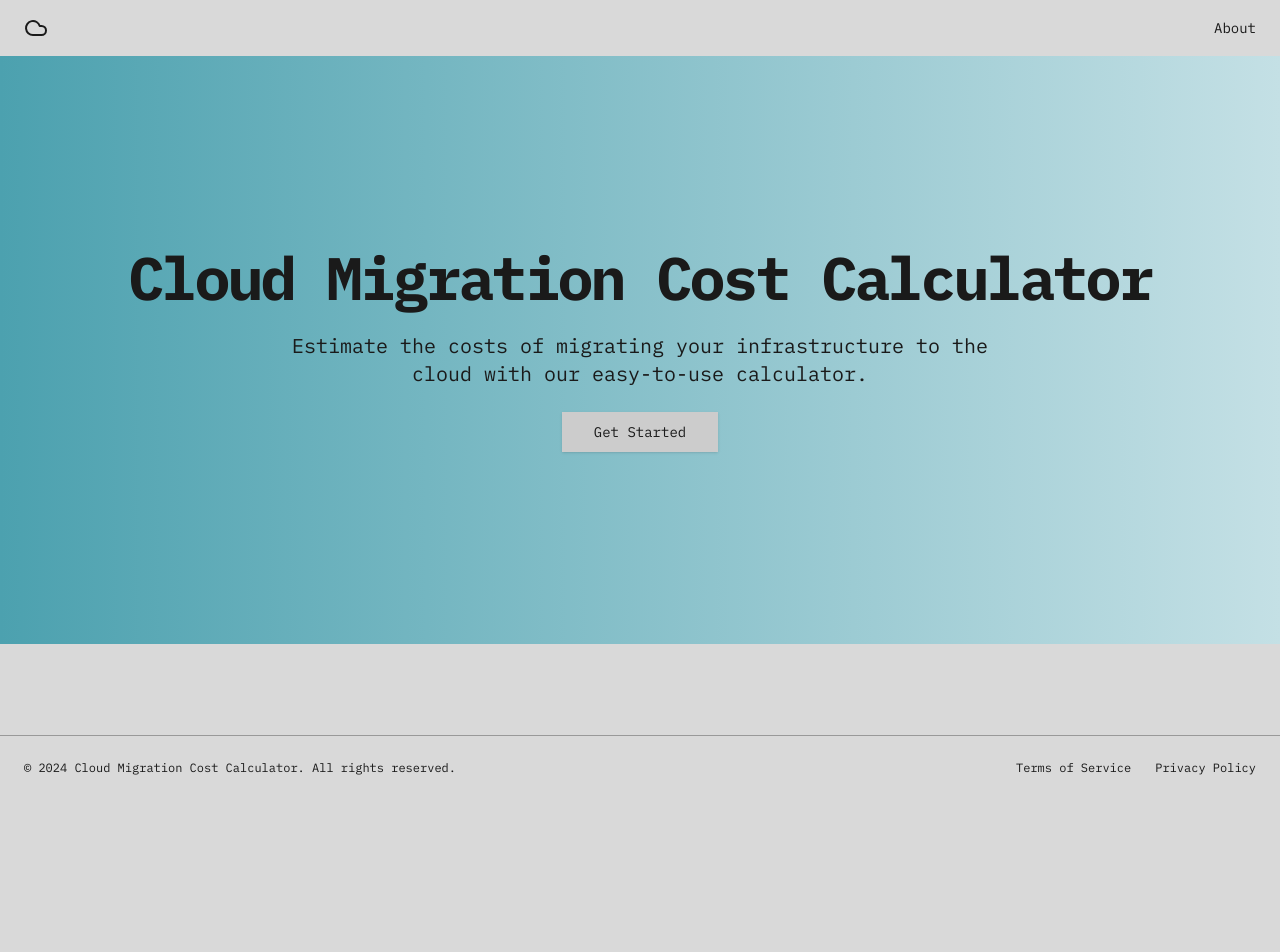
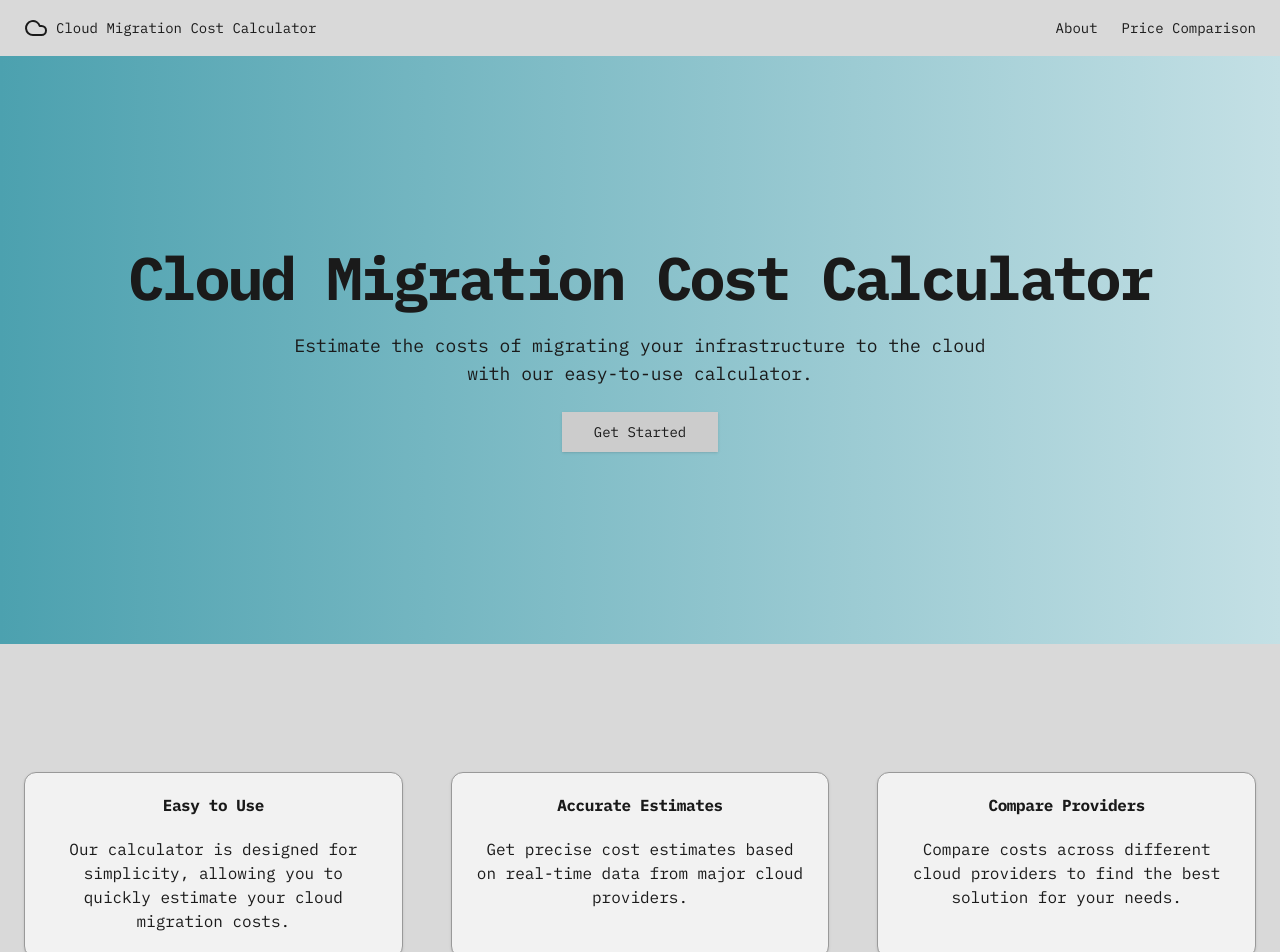
Before and after one commit to HUSAM-07/Brio_Cloud_App, a Next.js app: page / in a window 1280 px wide. Shown: the top 952 px of the page. Before the commit the page ends 800 px from the top, so only its background shows below. Built offline with nearby package versions, Linux system fonts and the light colour scheme.

Commit message:
updated nav

```diff
--- a/src/app/layout.js
+++ b/src/app/layout.js
@@ -16,6 +16,9 @@ export const metadata = {
 export default function RootLayout({ children }) {
   return (
     <html lang="en">
+      <head>
+        <meta name="viewport" content="width=device-width, initial-scale=1" />
+      </head>
       <body className={cn(
         'min-h-screen bg-background font-mono antialiased',
         fontMono.variable
--- a/src/app/page.js
+++ b/src/app/page.js
@@ -7,41 +7,73 @@ import { Button } from "@/components/ui/button"
 export default function LandingPage() {
   return (
     <div className="flex flex-col min-h-[100dvh]">
-      <header className="px-4 lg:px-6 h-14 flex items-center">
+      <header className="px-4 lg:px-6 h-14 flex items-center justify-between">
         <Link href="/" className="flex items-center justify-center">
           <CloudIcon className="h-6 w-6" />
-          <span className="sr-only">Cloud Migration Cost Calculator</span>
+          <span className="sr-only md:not-sr-only md:ml-2 text-sm font-medium">Cloud Migration Cost Calculator</span>
         </Link>
-        <nav className="ml-auto flex gap-4 sm:gap-6">
-          <Link href="/report/page" className="text-sm font-medium hover:underline underline-offset-4">
+        <nav className="flex gap-4 sm:gap-6">
+          <Link href="/reports" className="text-sm font-medium hover:underline underline-offset-4">
             About
+          </Link>
+          <Link href="/chart" className="text-sm font-medium hover:underline underline-offset-4">
+            Price Comparison
           </Link>
         </nav>
       </header>
       <main className="flex-1">
         <section className="w-full py-12 md:py-24 lg:py-32 xl:py-48 bg-gradient-to-r from-[#4ca1af] to-[#c4e0e5]">
           <div className="container px-4 md:px-6 flex flex-col items-center justify-center text-center space-y-6">
-            <h1 className="text-4xl font-bold tracking-tighter sm:text-5xl md:text-6xl">
+            <h1 className="text-3xl sm:text-4xl md:text-5xl lg:text-6xl font-bold tracking-tighter">
               Cloud Migration Cost Calculator
             </h1>
-            <p className="max-w-[700px] text-muted-foreground md:text-xl">
+            <p className="max-w-[700px] text-sm sm:text-base md:text-lg text-muted-foreground">
               Estimate the costs of migrating your infrastructure to the cloud with our easy-to-use calculator.
             </p>
             <Link
               href="/dashboard"
-              className="inline-flex h-10 items-center justify-center rounded-md bg-primary px-8 text-sm font-medium text-primary-foreground shadow transition-colors hover:bg-primary/90 focus-visible:outline-none focus-visible:ring-1 focus-visible:ring-ring disabled:pointer-events-none disabled:opacity-50"
+              className="inline-flex h-10 items-center justify-center rounded-md bg-primary px-4 sm:px-6 md:px-8 text-sm font-medium text-primary-foreground shadow transition-colors hover:bg-primary/90 focus-visible:outline-none focus-visible:ring-1 focus-visible:ring-ring disabled:pointer-events-none disabled:opacity-50"
             >
               Get Started
             </Link>
           </div>
         </section>
-        {/* ... (rest of the sections remain the same) ... */}
+        <section className="w-full py-12 md:py-24 lg:py-32">
+          <div className="container px-4 md:px-6">
+            <div className="grid gap-6 lg:grid-cols-3 lg:gap-12">
+              <Card className="flex flex-col items-center text-center">
+                <CardHeader>
+                  <CardTitle>Easy to Use</CardTitle>
+                </CardHeader>
+                <CardContent>
+                  <p className="text-sm sm:text-base">Our calculator is designed for simplicity, allowing you to quickly estimate your cloud migration costs.</p>
+                </CardContent>
+              </Card>
+              <Card className="flex flex-col items-center text-center">
+                <CardHeader>
+                  <CardTitle>Accurate Estimates</CardTitle>
+                </CardHeader>
+                <CardContent>
+                  <p className="text-sm sm:text-base">Get precise cost estimates based on real-time data from major cloud providers.</p>
+                </CardContent>
+              </Card>
+              <Card className="flex flex-col items-center text-center">
+                <CardHeader>
+                  <CardTitle>Compare Providers</CardTitle>
+                </CardHeader>
+                <CardContent>
+                  <p className="text-sm sm:text-base">Compare costs across different cloud providers to find the best solution for your needs.</p>
+                </CardContent>
+              </Card>
+            </div>
+          </div>
+        </section>
       </main>
-      <footer className="flex flex-col gap-2 sm:flex-row py-6 w-full shrink-0 items-center px-4 md:px-6 border-t">
-        <p className="text-xs text-muted-foreground">
+      <footer className="flex flex-col sm:flex-row justify-between items-center py-6 w-full px-4 md:px-6 border-t">
+        <p className="text-xs text-muted-foreground mb-4 sm:mb-0">
           &copy; 2024 Cloud Migration Cost Calculator. All rights reserved.
         </p>
-        <nav className="sm:ml-auto flex gap-4 sm:gap-6">
+        <nav className="flex gap-4 sm:gap-6">
           <Link href="#" className="text-xs hover:underline underline-offset-4">
             Terms of Service
           </Link>
```
